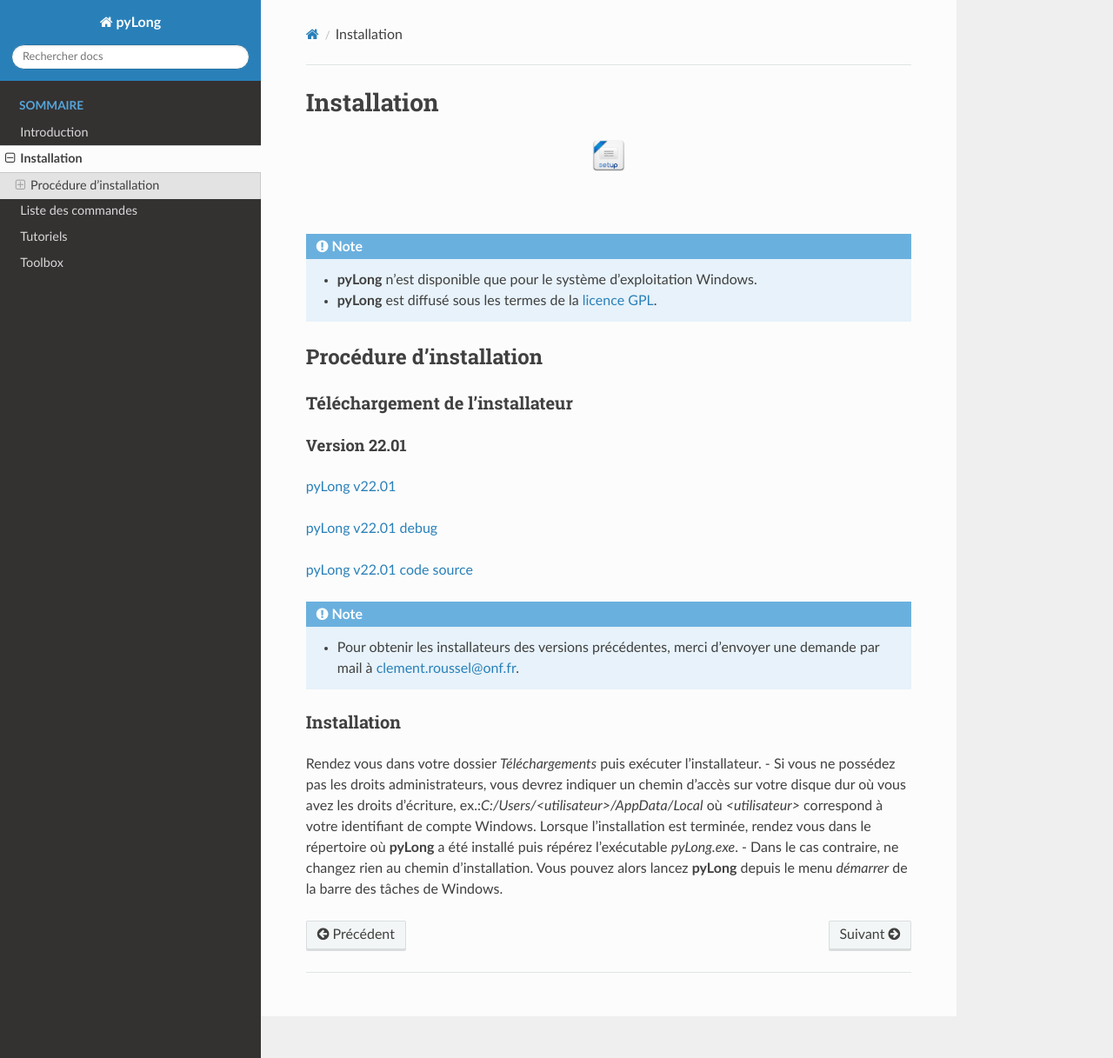
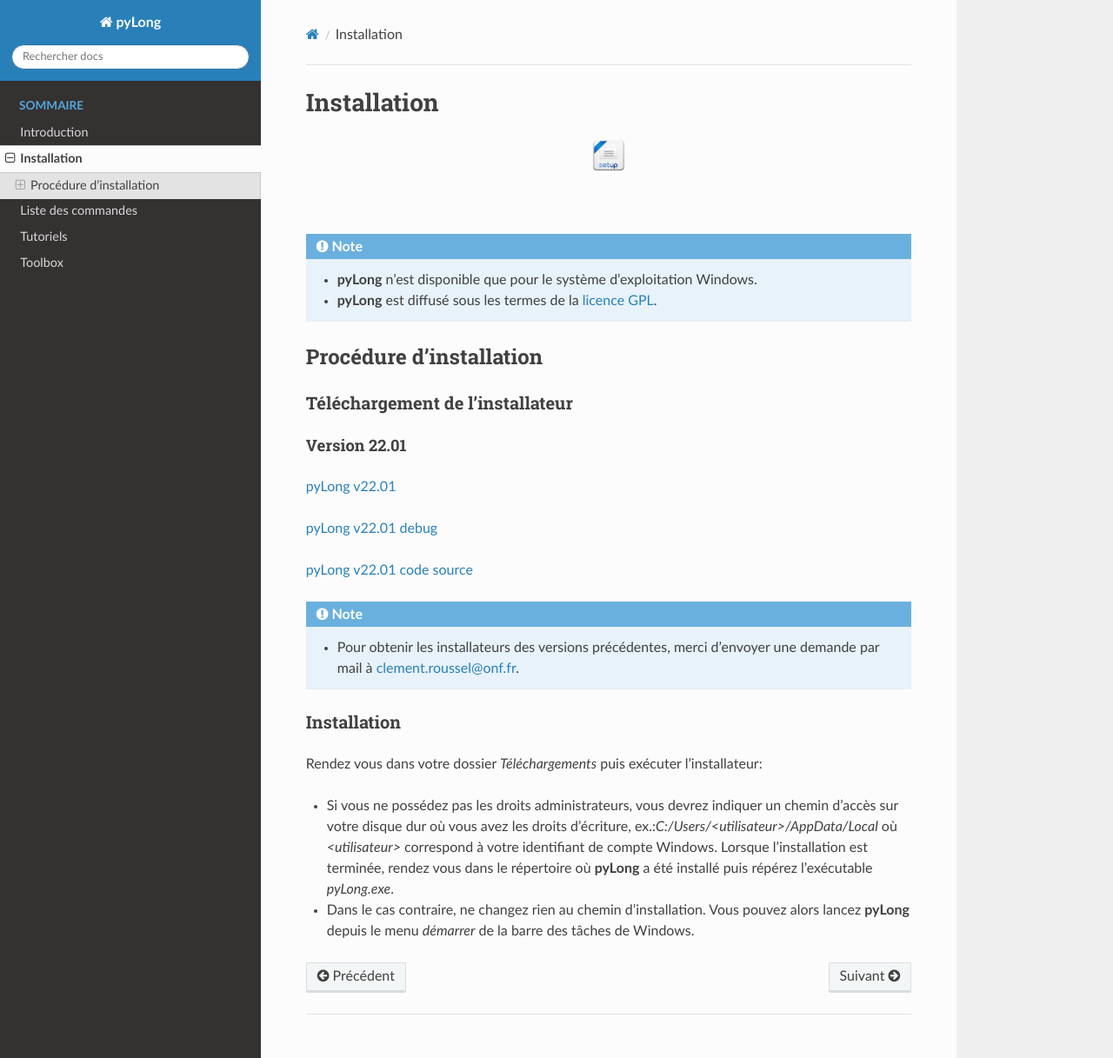
Before and after one commit to clementroussel/pyLong-doc, a Sphinx documentation site: the page built from docs/source/installation.rst, in a window 1280 px wide and 1217 px high. Shown: the whole window at 87% size. Built offline with Sphinx 7.4.7 and the Read the Docs theme 2.0.0, drawn with Linux system fonts in a browser that asks for light colours.

```diff
--- a/docs/source/installation.rst
+++ b/docs/source/installation.rst
@@ -44,6 +44,7 @@ Version 22.01
 Installation
 ------------
 
-Rendez vous dans votre dossier *Téléchargements* puis exécuter l'installateur.
+Rendez vous dans votre dossier *Téléchargements* puis exécuter l'installateur:
+
 - Si vous ne possédez pas les droits administrateurs, vous devrez indiquer un chemin d'accès sur votre disque dur où vous avez les droits d'écriture, ex.:*C:/Users/<utilisateur>/AppData/Local* où *<utilisateur>* correspond à votre identifiant de compte Windows. Lorsque l'installation est terminée, rendez vous dans le répertoire où **pyLong** a été installé puis répérez l'exécutable *pyLong.exe*.
 - Dans le cas contraire, ne changez rien au chemin d'installation. Vous pouvez alors lancez **pyLong** depuis le menu *démarrer* de la barre des tâches de Windows.
```
